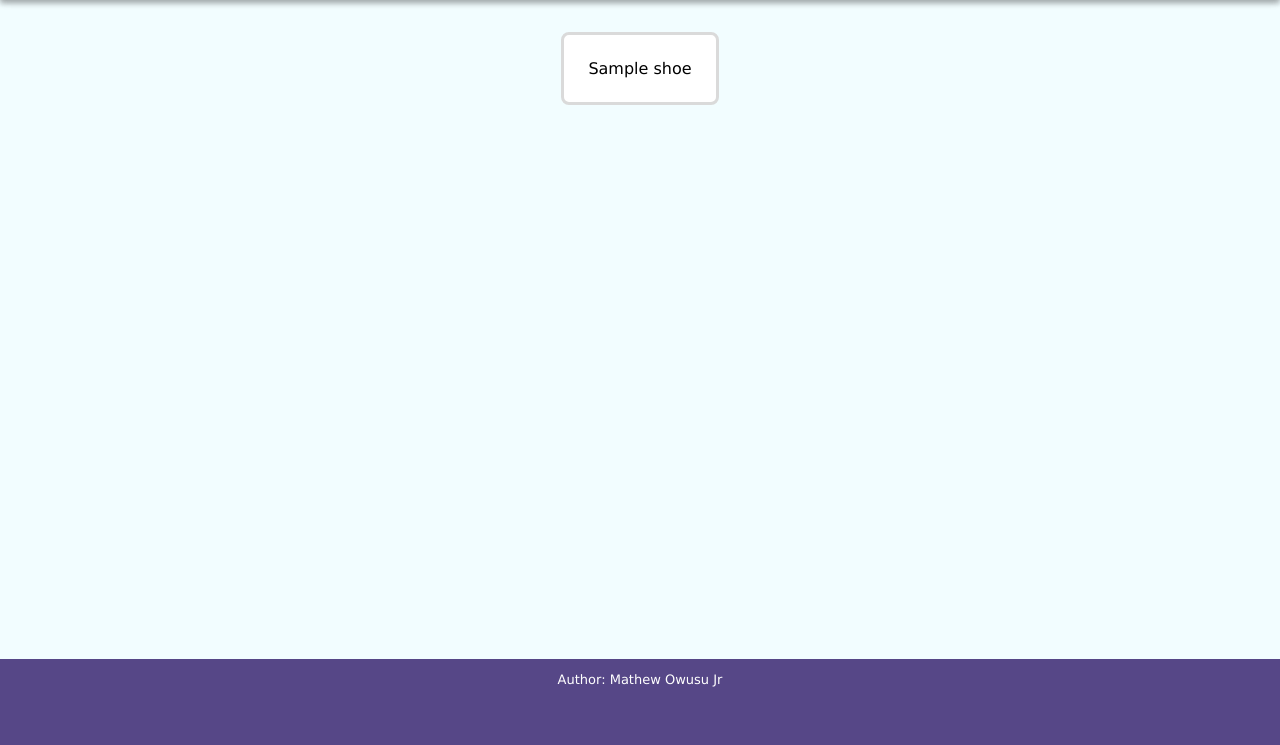
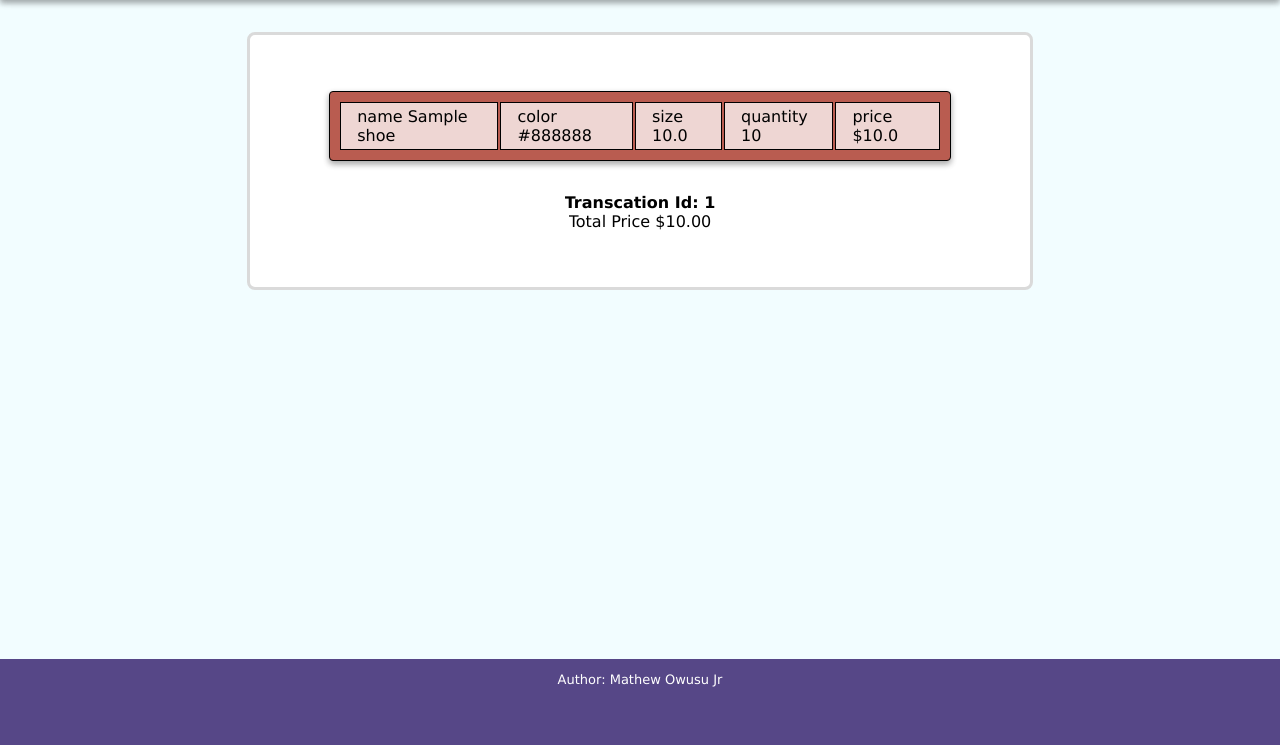
Before and after one commit to mkowusujr/sneakerhead-shoe-estore, a Flask app: page /user/transcations in a window 1280 px wide. Shown: the part 55-800 px from the top of the page. Run offline with Flask 2, Linux system fonts and the light colour scheme; a user stored in the database is signed in; tables that the repository leaves empty hold one stand-in row (values such as "Sample post"); parts of the project's set-up code (start-up, migrations or seed data) failed here and were passed over.

Commit message:
updated the style for nav and transcations

```diff
--- a/website/models.py
+++ b/website/models.py
@@ -116,6 +116,7 @@ class Transcation(db.Model):
     __tablename__ = 'transcation'
 
     id = db.Column(db.Integer(), primary_key=True)
+    total_price = db.Column(db.Float(), nullable=False)
     # one transcation many shoes
     shoes = db.relationship("PurchasedShoe", back_populates="transc", lazy=True)
     # many transcations one owner
@@ -131,6 +132,7 @@ class PurchasedShoe(db.Model):
     quantity = db.Column(db.Integer(), nullable=False)
     color = db.Column(db.String(length=30), nullable=False)
     size = db.Column(db.Float(), nullable=False)
+    price = db.Column(db.Float(), nullable=False)
     shoe_id = db.Column(db.Integer(), db.ForeignKey('shoe.id'))
     # many shoes one transcation
     transc = db.relationship('Transcation', back_populates='shoes', uselist=False)
--- a/website/static/dist/main.css
+++ b/website/static/dist/main.css
@@ -50,6 +50,9 @@ body {
   position: -webkit-sticky;
   position: sticky;
   top: 0;
+}
+.nav-bar .nav-links {
+  display: block;
 }
 .nav-bar .nav-links ul {
   list-style-type: none;
--- a/website/static/main.js
+++ b/website/static/main.js
@@ -57,13 +57,29 @@ function addSize(requestUrl){
 
 function navToggle(){
     let navbarLinks = document.getElementsByClassName('nav-links')[0];
+    let width = screen.width;
     if (navbarLinks.style.display === "block") {
         navbarLinks.style.display = "none";
         document.body.style.overflow = 'visible';
         window.onscroll = function() {};
-      } else {
+    } else {
         navbarLinks.style.display = "block";
         document.body.style.overflow = "hidden";
         window.onscroll = () => { window.scroll(0, 0); };
-      }
+    }
 }
+
+let widthMatch = window.matchMedia("(min-width: 1221px)");
+// mm in the function arg is the matchMedia object, passed back into the function
+widthMatch.addEventListener('change', function(mm) {
+    let navbarLinks = document.getElementsByClassName('nav-links')[0];
+    if (mm.matches) {
+        // it matches the media query: that is, min-width is >= 500px
+        navbarLinks.style.display = "block";
+    }
+    else {
+        // it no longer matches the media query
+        // remove the event listener
+        navbarLinks.style.display = "none";
+    }
+});
--- a/website/static/sass/layout/_navbar.scss
+++ b/website/static/sass/layout/_navbar.scss
@@ -8,6 +8,7 @@
     position: sticky;
     top: 0;
     .nav-links {
+        display: block;
         ul {
             list-style-type: none;
             display: grid;
--- a/website/templates/customer/transcations.html
+++ b/website/templates/customer/transcations.html
@@ -9,11 +9,21 @@
     {% if transcations | length > 0 %}
         <div class="login">
             {% for purchase in transcations %}
-                {% for shoe in purchase.shoes %}
-                    <div>
-                        {{shoe.name}}
-                    </div>
-                {% endfor %}
+                <table>
+                    {% for shoe in purchase.shoes %}
+                        <tr>
+                            <div>
+                                <td>name {{shoe.name}}</td>
+                                <td>color {{shoe.color}}</td>
+                                <td>size {{shoe.size}}</td>
+                                <td>quantity {{shoe.quantity}}</td>
+                                <td>price ${{shoe.price}}</td>
+                            </div>
+                        </tr>
+                    {% endfor %}
+                </table>
+                <h3>Transcation Id: {{purchase.id}}</h3>
+                <p style="margin-bottom: 2em;">Total Price ${{"{:.2f}".format(purchase.total_price)}}</p>
             {% endfor %}
         </div>
     {% else%}
--- a/website/views/transcations_views.py
+++ b/website/views/transcations_views.py
@@ -1,6 +1,6 @@
 from flask import Blueprint, Response, render_template, redirect, request, url_for
 from flask_login import login_required, current_user
-from ..models import Customer, Transcation, PurchasedShoe
+from ..models import Color, Customer, Quantity_Per_Size, Transcation, PurchasedShoe, Shoe
 transcations_views = Blueprint('transcations_views', __name__)
 from .. import db
 
@@ -25,7 +25,8 @@ def add_transcation():
 
     new_transc = Transcation(
         owner = user,
-        owner_id = user.id
+        owner_id = user.id,
+        total_price = 0
     )
     db.session.add(new_transc)
     db.session.commit()
@@ -37,15 +38,23 @@ def add_transcation():
             color = shoe.color,
             size = shoe.size,
             quantity = shoe.quantity,
-            shoe_id = shoe.id,
+            price = shoe.reserved_shoe.price,
+            shoe_id = shoe.reserved_shoe.id,
             transc = new_transc,
             transc_id = new_transc.id
         )
+        inventory_shoe = Shoe.query.get_or_404(shoe.reserved_shoe.id)
+        inventory_shoe_color = Color.query.filter_by(color=shoe.color, shoe_id=inventory_shoe.id).first()
+        inventory_quantity = Quantity_Per_Size.query.get_or_404(inventory_shoe_color.id)
+
+        inventory_quantity.quantity -= shoe.quantity
+        db.session.add(inventory_shoe)
         db.session.add(purchased_shoe)
         db.session.delete(shoe)
         db.session.commit()
 
         new_transc.shoes.append(purchased_shoe)
+        new_transc.total_price += (shoe.quantity * shoe.reserved_shoe.price)
         db.session.add(new_transc)
         db.session.commit()
 
```
Also changed, not shown: 1 other file.
